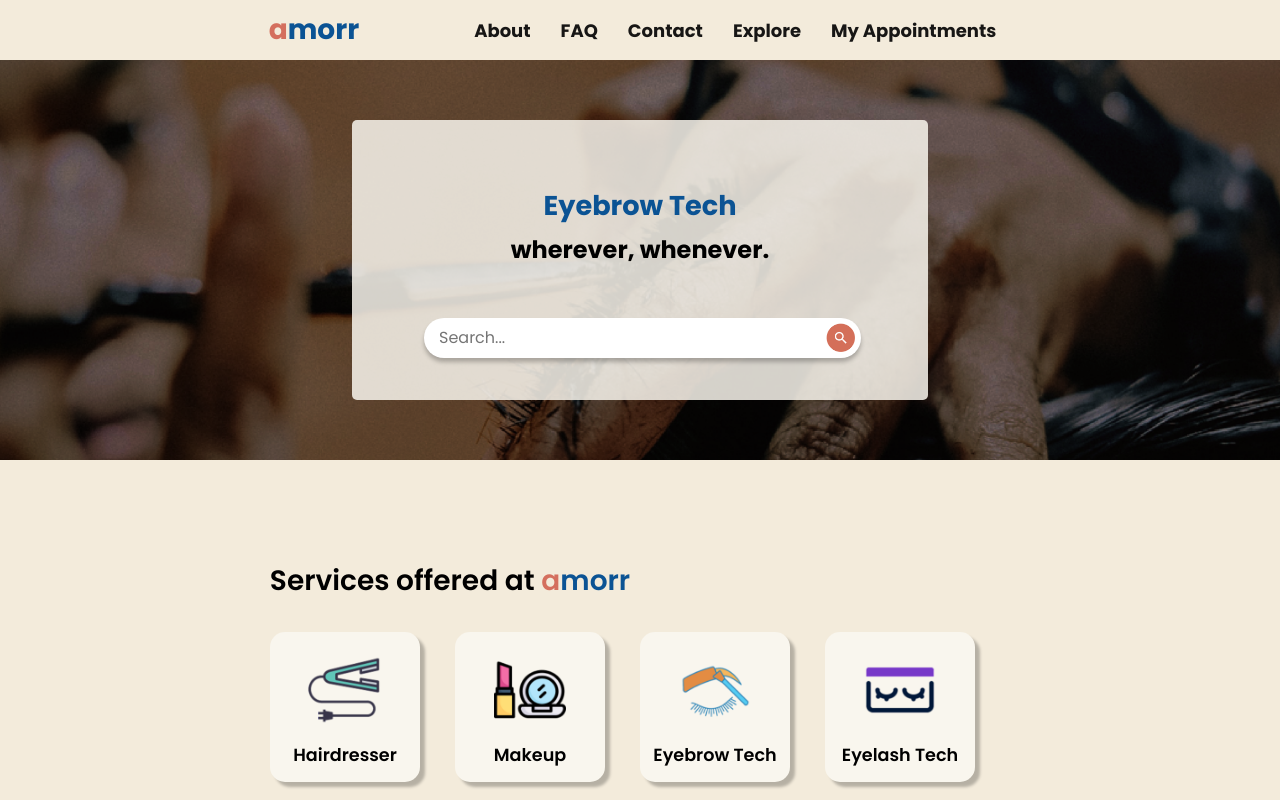
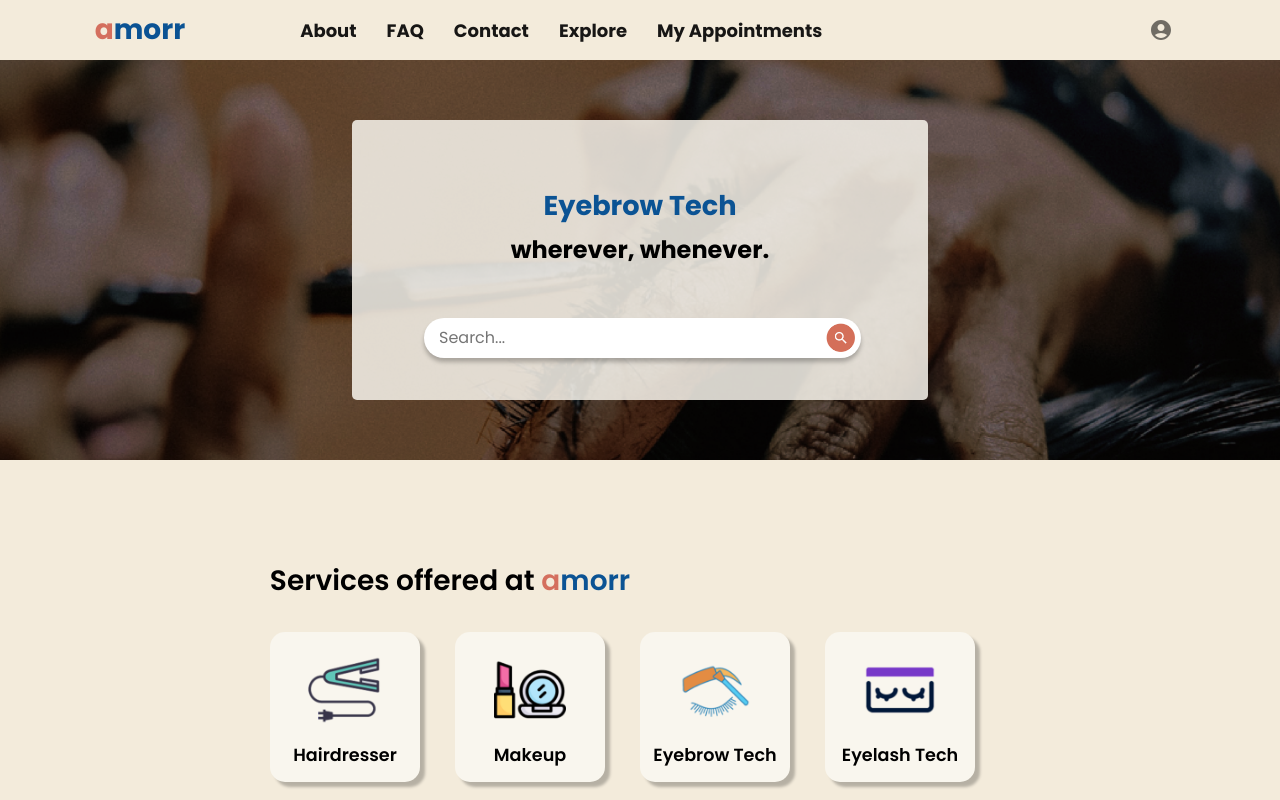
Before and after one commit to serhatgktp/amorr, a React (Create React App) app in the folder frontend/: page / in a window 1280 px wide. Shown: the top 800 px of the page. Built offline with nearby package versions, Linux system fonts and the light colour scheme.

Commit message:
119: Added a profile dropdown for customer navbar

```diff
--- a/frontend/src/App.js
+++ b/frontend/src/App.js
@@ -1,5 +1,5 @@
 import React from 'react';
-import Navbar from './components/Navbar/Navbar.js'
+import Navbar from './components/Navbar/customerNavbar.js'
 import Home from './components/home/Home';
 
 function App(){
--- a/frontend/src/components/Navbar/Navbar.css
+++ b/frontend/src/components/Navbar/Navbar.css
@@ -19,6 +19,9 @@
 
   }
 
+  .Navbar > .icon{
+    margin-left: 300px;
+  }
   .Navbar > .nav-items > a {
     color: #000000;
     font-size: 18px;
--- /dev/null
+++ b/frontend/src/components/Navbar/customerNavbar.js
@@ -0,0 +1,67 @@
+import React from "react";
+import "./Navbar.css";
+import LogoutIcon from '@mui/icons-material/Logout';
+import AccountCircleIcon from '@mui/icons-material/AccountCircle';
+import Menu from '@mui/material/Menu';
+import MenuItem from '@mui/material/MenuItem';
+import IconButton from '@mui/material/IconButton';
+import DeleteIcon from '@mui/icons-material/Delete';
+import SettingsIcon from '@mui/icons-material/Settings';
+
+const Navbar = () => {
+
+  const [anchorEl, setAnchorEl] = React.useState(null);
+  const open = Boolean(anchorEl);
+  const handleClick = (event) => {
+    setAnchorEl(event.currentTarget);
+  };
+  const handleClose = () => {
+    setAnchorEl(null);
+  };
+
+  return (
+
+    <div className="Navbar">
+       <h1 class="logo">
+                <span>
+                    <span>a</span>
+                    <span>morr</span>
+                </span>
+        </h1>
+      <div className="nav-items" >
+
+        <a href="/home"><b>About</b></a>
+        <a href="/about"><b>FAQ</b></a>
+        <a href="/contact"><b>Contact</b></a>
+        <a href="/explore"><b>Explore</b></a>
+        <a href="/appointments"><b>My Appointments</b></a>
+      </div>
+      <div className="icon">
+      <IconButton
+        className="icon"
+        aria-controls={open ? 'basic-menu' : undefined}
+        aria-haspopup="true"
+        aria-expanded={open ? 'true' : undefined}
+        onClick={handleClick}
+        size="large"
+      ><AccountCircleIcon/>
+      </IconButton>
+      <Menu
+        id="basic-menu"
+        anchorEl={anchorEl}
+        open={open}
+        onClose={handleClose}
+        MenuListProps={{
+          'aria-labelledby': 'basic-button',
+        }}
+      >
+        <MenuItem onClick={handleClose} sx={{ fontSize: '15px', fontFamily: 'Poppins', color: 'black', backgroundColor: 'white', borderColor: '#d46f5e' }}><SettingsIcon/>  <b>Manage Account</b></MenuItem>
+        <MenuItem onClick={handleClose} sx={{ fontSize: '15px',fontFamily: 'Poppins', color: 'black', backgroundColor: 'white', borderColor: '#d46f5e' }}><DeleteIcon />  <b>Delete Account</b></MenuItem>
+        <MenuItem onClick={handleClose} sx={{ fontSize: '15px',fontFamily: 'Poppins', color: 'black', backgroundColor: 'white', borderColor: '#d46f5e' }}><LogoutIcon />  <b>Logout</b></MenuItem>
+      </Menu>
+      </div>
+    </div>
+  );
+};
+
+export default Navbar;
```
